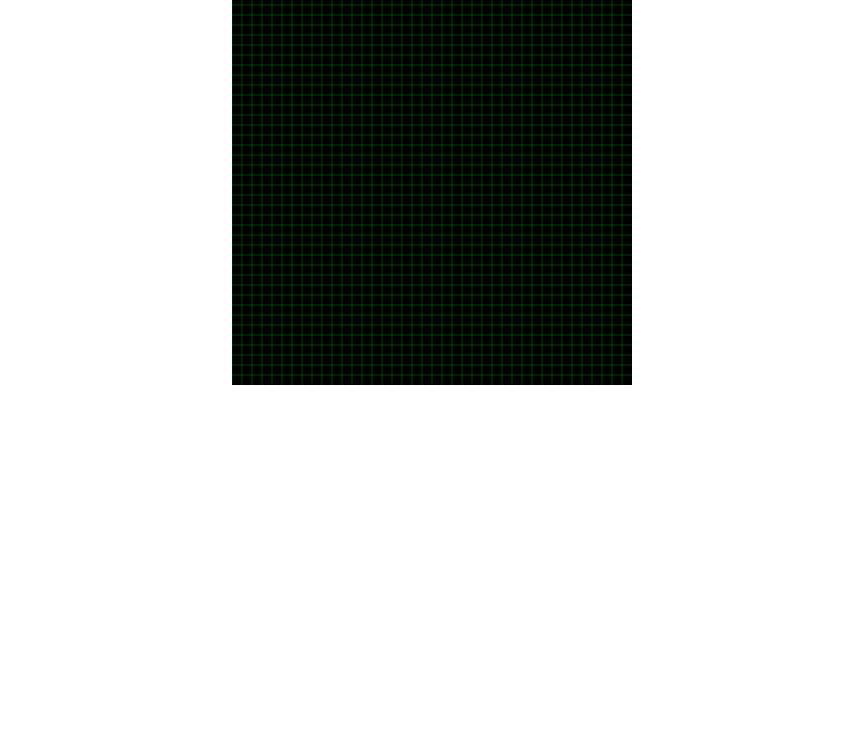
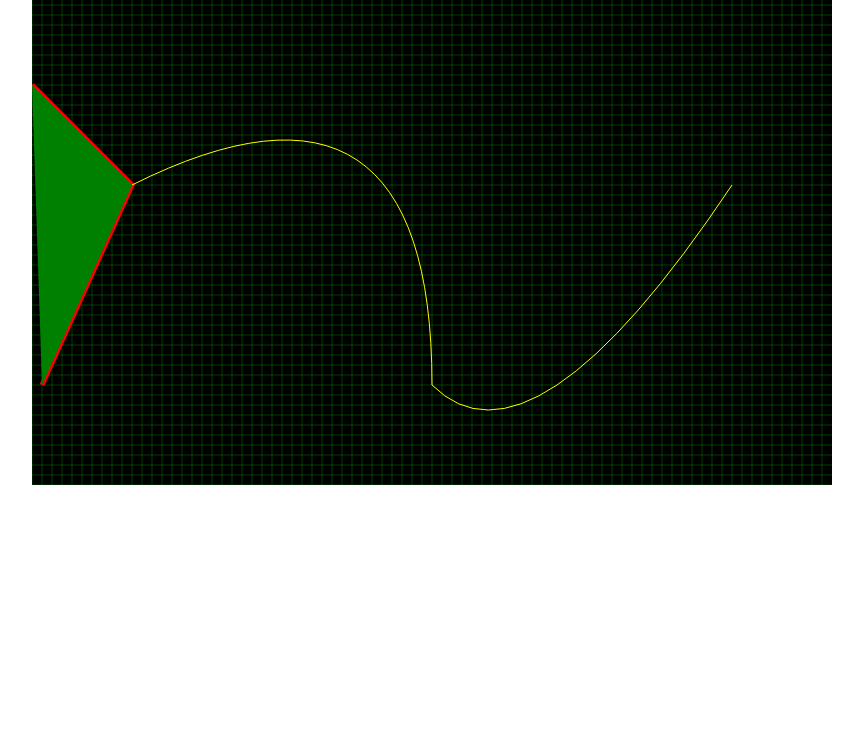
Before and after one commit to SCIPIO666/canvas-2d-game, a plain HTML site: page index.html in a window 1280 px wide. Shown: the part 52-800 px from the top of the page, without its empty margins (208-1071 px from the left). Drawn offline with Linux system fonts and the light colour scheme.

Commit message:
drawing curves

```diff
--- a/index.html
+++ b/index.html
@@ -9,7 +9,7 @@
 </head>
 <body>
      <h1>Canvas 2D Game</h1>
- <canvas id="asteroids" width="400" height="400"></canvas>
+ <canvas id="asteroids" width="800" height="500"></canvas>
 <script src="script.js"></script>
 </body>
 </html>
--- a/script.js
+++ b/script.js
@@ -17,3 +17,37 @@ for(let y=0; y<canvas.width; y+=10){
 
 context.stroke();
 ////////////////////////////////////////
+
+context.beginPath();
+context.strokeStyle = 'red'; // Set a visible color
+context.fillStyle="green"
+context.lineWidth = 5;      // Set a thicker line
+context.moveTo(0, 100);
+context.lineTo(100, 200);
+context.lineTo(10, 400);
+context.stroke();
+context.fill()
+context.restore()
+
+
+// context.beginPath()
+// context.strokeStyle="yellow"
+// context.fillStyle="purple"
+// context.lineWidth=1
+// context.moveTo(100, 200);
+// context.lineTo(400, 50);
+// context.lineTo(400, 400);
+// context.stroke()
+// context.fill()
+// context.closePath()
+
+context.beginPath()
+context.strokeStyle="yellow"
+context.fillStyle="purple"
+context.lineWidth=1
+context.moveTo(100, 200);
+context.quadraticCurveTo(400, 50,400, 400);
+context.quadraticCurveTo(500, 500,700,200);
+context.stroke()
+// context.fill()
+context.closePath()
```
